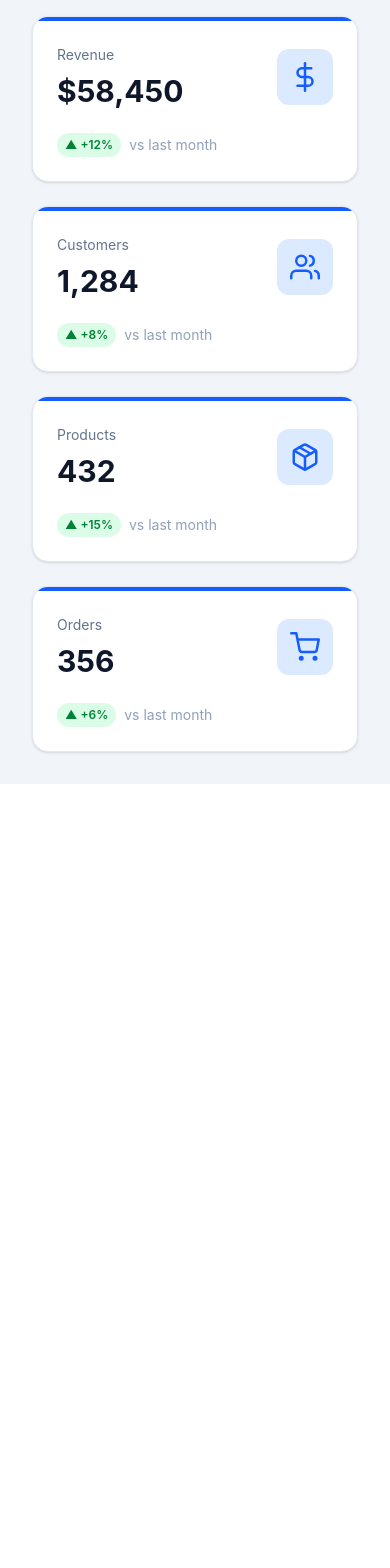
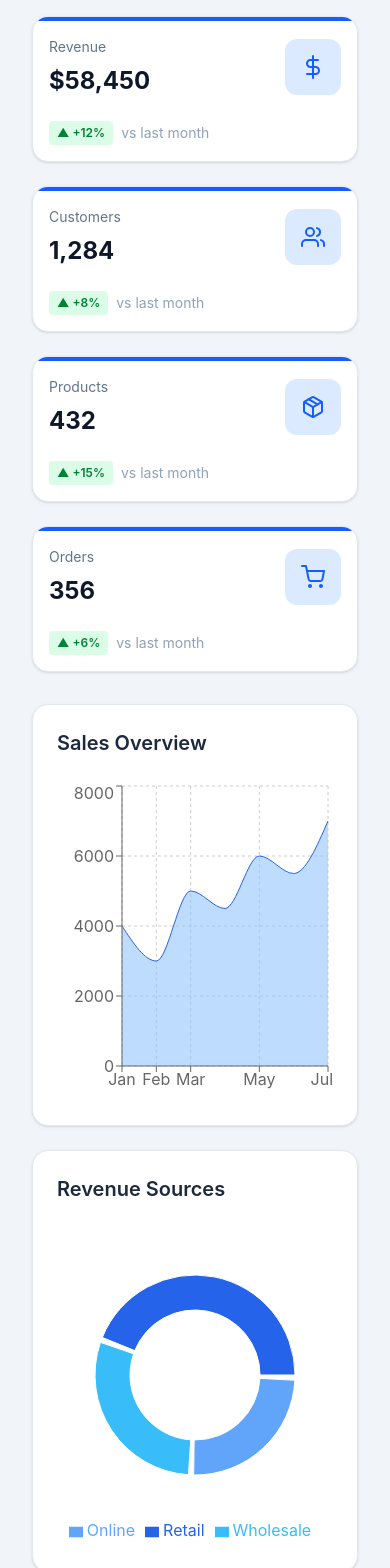
Before and after one commit to waqaronline614-code/bizflow, a React (Vite) app: page /Dashboard in a window 390 px wide. Shown: the part 240-1808 px from the top of the page. Before the commit the page ends 1024 px from the top, so only its background shows below. Built offline with nearby package versions, Linux system fonts and the light colour scheme.

Commit message:
feat: complete dashboard charts and responsive layout

```diff
--- a/package.json
+++ b/package.json
@@ -20,7 +20,7 @@
     "react-icons": "^5.7.0",
     "react-redux": "^9.3.0",
     "react-router-dom": "^7.18.1",
-    "recharts": "^3.10.0",
+    "recharts": "^3.10.1",
     "tailwindcss": "^4.3.3"
   },
   "devDependencies": {
--- /dev/null
+++ b/src/components/dashboard/RevenueChart.jsx
@@ -0,0 +1,60 @@
+import {
+  PieChart,
+  Pie,
+  Cell,
+  Tooltip,
+  Legend,
+  ResponsiveContainer,
+} from "recharts";
+
+const data = [
+  { name: "Retail", value: 45 },
+  { name: "Wholesale", value: 30 },
+  { name: "Online", value: 25 },
+];
+
+const COLORS = [
+  "#2563eb",
+  "#38bdf8",
+  "#60a5fa",
+];
+
+function RevenueChart() {
+  return (
+    <div className="bg-white rounded-2xl shadow-sm border border-slate-200 p-6">
+      <h2 className="text-xl font-semibold text-slate-800 mb-6">
+        Revenue Sources
+      </h2>
+
+      <div className="h-80">
+        <ResponsiveContainer width="100%" height="100%">
+          <PieChart>
+
+            <Pie
+              data={data}
+              dataKey="value"
+              nameKey="name"
+              innerRadius={65}
+              outerRadius={100}
+              paddingAngle={3}
+            >
+              {data.map((entry, index) => (
+                <Cell
+                  key={index}
+                  fill={COLORS[index % COLORS.length]}
+                />
+              ))}
+            </Pie>
+
+            <Tooltip />
+
+            <Legend />
+
+          </PieChart>
+        </ResponsiveContainer>
+      </div>
+    </div>
+  );
+}
+
+export default RevenueChart;
--- /dev/null
+++ b/src/components/dashboard/SalesChart.jsx
@@ -0,0 +1,52 @@
+import {
+  ResponsiveContainer,
+  AreaChart,
+  Area,
+  XAxis,
+  YAxis,
+  CartesianGrid,
+  Tooltip,
+} from "recharts";
+
+const salesData = [
+  { month: "Jan", sales: 4000 },
+  { month: "Feb", sales: 3000 },
+  { month: "Mar", sales: 5000 },
+  { month: "Apr", sales: 4500 },
+  { month: "May", sales: 6000 },
+  { month: "Jun", sales: 5500 },
+  { month: "Jul", sales: 7000 },
+];
+
+function SalesChart() {
+  return (
+    <div className="bg-white rounded-2xl border border-slate-200 shadow-sm p-6">
+      <h2 className="text-xl font-semibold text-slate-800 mb-6">
+        Sales Overview
+      </h2>
+
+      <div className="h-80">
+        <ResponsiveContainer width="100%" height="100%">
+          <AreaChart data={salesData}>
+            <CartesianGrid strokeDasharray="3 3" />
+
+            <XAxis dataKey="month" />
+
+            <YAxis />
+
+            <Tooltip />
+
+            <Area
+              type="monotone"
+              dataKey="sales"
+              stroke="#2563eb"
+              fill="#93c5fd"
+            />
+          </AreaChart>
+        </ResponsiveContainer>
+      </div>
+    </div>
+  );
+}
+
+export default SalesChart;
--- a/src/components/dashboard/StatCard.jsx
+++ b/src/components/dashboard/StatCard.jsx
@@ -15,7 +15,7 @@ function StatCard({ title, value, icon, growth }) {
     >
       <div className="h-1 bg-blue-600"></div>
 
-      <div className="p-6">
+      <div className="p-4">
 
         <div className="flex items-center justify-between">
 
@@ -24,12 +24,13 @@ function StatCard({ title, value, icon, growth }) {
               {title}
             </p>
 
-            <h2 className="text-3xl font-bold mt-2 text-slate-900">
+            <h2 className="text-2xl font-bold mt-2 text-slate-900">
               {value}
             </h2>
           </div>
 
-          <div className="w-14 h-14 rounded-xl bg-blue-100 text-blue-600 flex items-center justify-center text-3xl">
+          <div className="w-14 h-14 rounded-xl bg-blue-100
+           text-blue-600 flex items-center justify-center text-2xl">
             {icon}
           </div>
 
@@ -37,7 +38,7 @@ function StatCard({ title, value, icon, growth }) {
 
         <div className="mt-6 flex items-center gap-2">
 
-          <span className="px-2 py-1 rounded-full bg-green-100 text-green-700 text-xs font-semibold">
+          <span className="px-2 py-1 rounded bg-green-100 text-green-700 text-xs font-semibold">
             ▲ {growth}
           </span>
 
--- a/src/components/layout/Sidebar.jsx
+++ b/src/components/layout/Sidebar.jsx
@@ -16,7 +16,7 @@ function Sidebar({isSidebarOpen,setIsSidebarOpen}) {
     <aside
             className={`
             fixed top-0 left-0 z-50
-            w-64 h-full min-h-screen bg-slate-900 text-slate-300 flex flex-col
+            w-64  bg-slate-900 text-slate-300 flex flex-col
             transform transition-transform duration-300
           ${
               isSidebarOpen
--- a/src/layouts/DashboardLayout.jsx
+++ b/src/layouts/DashboardLayout.jsx
@@ -3,34 +3,37 @@ import { useState } from "react";
 import Sidebar from "../components/layout/Sidebar";
 import Navbar from "../components/layout/Navbar";
 
-
 function DashboardLayout() {
-
-   const [isSidebarOpen, setIsSidebarOpen] = useState(false);
+  const [isSidebarOpen, setIsSidebarOpen] = useState(false);
 
   return (
-    <div className="min-h-screen flex flex-col">
+    <div className="min-h-screen bg-slate-100">
 
       {/* Navbar */}
       <Navbar setIsSidebarOpen={setIsSidebarOpen} />
 
-      {/* Sidebar + Content */}
-      <div className="flex flex-1">
+      {/* Body */}
+      <div className="flex">
 
-        <Sidebar isSidebarOpen={isSidebarOpen} setIsSidebarOpen={setIsSidebarOpen} />
-         {isSidebarOpen && (
+        <Sidebar
+          isSidebarOpen={isSidebarOpen}
+          setIsSidebarOpen={setIsSidebarOpen}
+        />
+
+        {/* Overlay */}
+        {isSidebarOpen && (
           <div
-             className="fixed inset-0 bg-black/40 z-40 lg:hidden"
-             onClick={() => setIsSidebarOpen(false)}
-           ></div>
-          )}
+            className="fixed inset-0 bg-black/40 z-40 lg:hidden"
+            onClick={() => setIsSidebarOpen(false)}
+          />
+        )}
 
-        <main className="flex-1 bg-slate-100 p-8">
+        {/* Main */}
+        <main className="flex-1 p-8 overflow-x-auto min-h-full">
           <Outlet />
         </main>
 
       </div>
-
     </div>
   );
 }
--- a/src/pages/Dashboard.jsx
+++ b/src/pages/Dashboard.jsx
@@ -1,10 +1,18 @@
-import { FiDollarSign, FiUsers, FiPackage, FiShoppingCart } from "react-icons/fi";
+import {
+  FiDollarSign,
+  FiUsers,
+  FiPackage,
+  FiShoppingCart,
+} from "react-icons/fi";
+
 import StatCard from "../components/dashboard/StatCard";
+import SalesChart from "../components/dashboard/SalesChart";
+import RevenueChart from "../components/dashboard/RevenueChart";
 
 function Dashboard() {
   return (
     <div>
-      {/* Page Heading */}
+      {/* Heading */}
       <div className="mb-8">
         <h1 className="text-3xl font-bold text-slate-800">
           Welcome Back, Waqar 👋
@@ -15,8 +23,11 @@ function Dashboard() {
         </p>
       </div>
 
+      {/* ===================== */}
       {/* Statistics Cards */}
-      <div className="grid grid-cols-1 sm:grid-cols-2 xl:grid-cols-4 gap-6">
+      {/* ===================== */}
+
+      <div className="grid grid-cols-1 sm:grid-cols-2 lg:grid-cols-4 gap-6">
 
         <StatCard
           title="Revenue"
@@ -47,6 +58,17 @@ function Dashboard() {
         />
 
       </div>
+
+      {/* ===================== */}
+      {/* Charts */}
+      {/* ===================== */}
+
+      <div className="grid grid-cols-1 lg:grid-cols-3 gap-6 mt-8">
+          <div className="lg:col-span-2">
+             <SalesChart />
+          </div>
+              <RevenueChart />
+          </div>
     </div>
   );
 }
```
Also changed, not shown: src/components/dashboard/RecentCustomers.jsx (added), src/components/dashboard/RecentOrders.jsx (added), src/components/dashboard/TopProducts.jsx (added), 1 other file (tests, documents, lock files or other folders).
